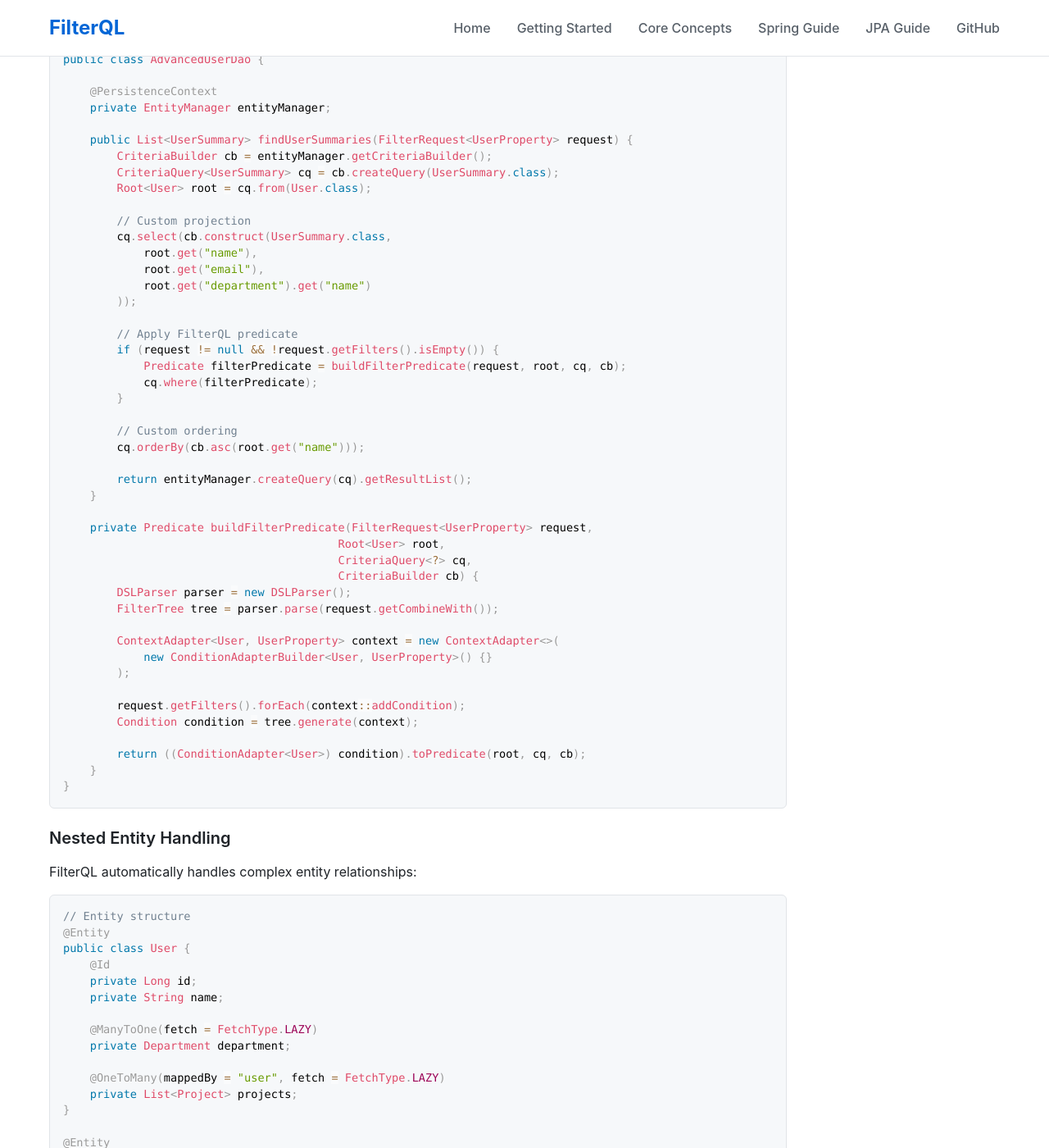
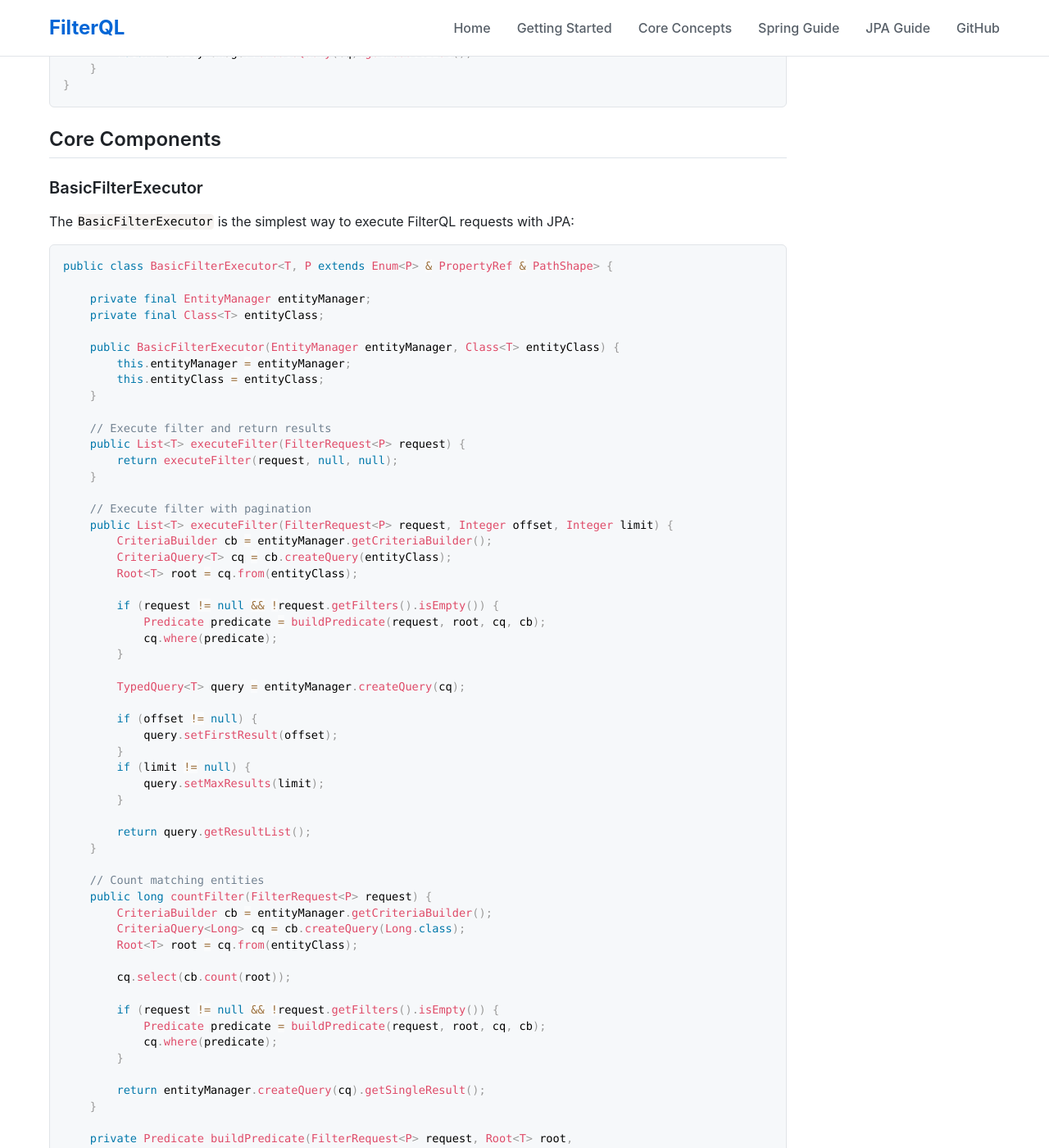
Before and after one commit to cyfko/filter-build, a Jekyll site: the page built from docs/jpa-adapter.md, in a window 1280 px wide and 1400 px high, scrolled down 1805 px. Shown: the whole window at 82% size. Built offline with Jekyll 4.4.1, drawn with Linux system fonts in a browser that asks for light colours; nearby versions of some CDN libraries; our own code applies the rules of GitHub Pages for plain Markdown files; some of the changed text lies outside the part shown.

Commit message:
docs: Add BasicFilterExecutor examples and improve JPA documentation
- Add BasicFilterExecutor usage examples for simplified JPA integration
- Update getting-started guide with both simple and advanced JPA approaches
- Improve index page with dual examples (Spring Data + JPA)
- Enhance JPA adapter guide with BasicFilterExecutor documentation
- Show pagination and count examples for better usability

````diff
--- a/docs/jpa-adapter.md
+++ b/docs/jpa-adapter.md
@@ -16,9 +16,49 @@ The FilterQL JPA adapter provides direct integration with the JPA Criteria API,
 
 ### Basic Usage
 
+#### Simple Approach with BasicFilterExecutor
+
+For most use cases, use the simplified `BasicFilterExecutor`:
+
 ```java
 @Repository
 public class UserDao {
+
+    @PersistenceContext
+    private EntityManager entityManager;
+
+    public List<User> findUsers(FilterRequest<UserProperty> request) {
+        BasicFilterExecutor<User, UserProperty> executor =
+            new BasicFilterExecutor<>(entityManager, User.class);
+
+        return executor.executeFilter(request);
+    }
+
+    // With pagination
+    public List<User> findUsers(FilterRequest<UserProperty> request, int page, int size) {
+        BasicFilterExecutor<User, UserProperty> executor =
+            new BasicFilterExecutor<>(entityManager, User.class);
+
+        return executor.executeFilter(request, page * size, size);
+    }
+
+    // Get count
+    public long countUsers(FilterRequest<UserProperty> request) {
+        BasicFilterExecutor<User, UserProperty> executor =
+            new BasicFilterExecutor<>(entityManager, User.class);
+
+        return executor.countFilter(request);
+    }
+}
+```
+
+#### Advanced Approach with Manual Control
+
+For advanced use cases where you need full control over the query:
+
+```java
+@Repository
+public class AdvancedUserDao {
 
     @PersistenceContext
     private EntityManager entityManager;
@@ -49,6 +89,82 @@ public class UserDao {
 ```
 
 ## Core Components
+
+### BasicFilterExecutor
+
+The `BasicFilterExecutor` is the simplest way to execute FilterQL requests with JPA:
+
+```java
+public class BasicFilterExecutor<T, P extends Enum<P> & PropertyRef & PathShape> {
+
+    private final EntityManager entityManager;
+    private final Class<T> entityClass;
+
+    public BasicFilterExecutor(EntityManager entityManager, Class<T> entityClass) {
+        this.entityManager = entityManager;
+        this.entityClass = entityClass;
+    }
+
+    // Execute filter and return results
+    public List<T> executeFilter(FilterRequest<P> request) {
+        return executeFilter(request, null, null);
+    }
+
+    // Execute filter with pagination
+    public List<T> executeFilter(FilterRequest<P> request, Integer offset, Integer limit) {
+        CriteriaBuilder cb = entityManager.getCriteriaBuilder();
+        CriteriaQuery<T> cq = cb.createQuery(entityClass);
+        Root<T> root = cq.from(entityClass);
+
+        if (request != null && !request.getFilters().isEmpty()) {
+            Predicate predicate = buildPredicate(request, root, cq, cb);
+            cq.where(predicate);
+        }
+
+        TypedQuery<T> query = entityManager.createQuery(cq);
+
+        if (offset != null) {
+            query.setFirstResult(offset);
+        }
+        if (limit != null) {
+            query.setMaxResults(limit);
+        }
+
+        return query.getResultList();
+    }
+
+    // Count matching entities
+    public long countFilter(FilterRequest<P> request) {
+        CriteriaBuilder cb = entityManager.getCriteriaBuilder();
+        CriteriaQuery<Long> cq = cb.createQuery(Long.class);
+        Root<T> root = cq.from(entityClass);
+
+        cq.select(cb.count(root));
+
+        if (request != null && !request.getFilters().isEmpty()) {
+            Predicate predicate = buildPredicate(request, root, cq, cb);
+            cq.where(predicate);
+        }
+
+        return entityManager.createQuery(cq).getSingleResult();
+    }
+
+    private Predicate buildPredicate(FilterRequest<P> request, Root<T> root,
+                                   CriteriaQuery<?> cq, CriteriaBuilder cb) {
+        DSLParser parser = new DSLParser();
+        FilterTree tree = parser.parse(request.getCombineWith());
+
+        ContextAdapter<T, P> context = new ContextAdapter<>(
+            new ConditionAdapterBuilder<T, P>() {}
+        );
+
+        request.getFilters().forEach(context::addCondition);
+        Condition condition = tree.generate(context);
+
+        return ((ConditionAdapter<T>) condition).toPredicate(root, cq, cb);
+    }
+}
+```
 
 ### ConditionAdapter
 
````
Also changed, not shown: docs/getting-started.md (+27 -0 lines), docs/index.md (+6 -1 lines).
